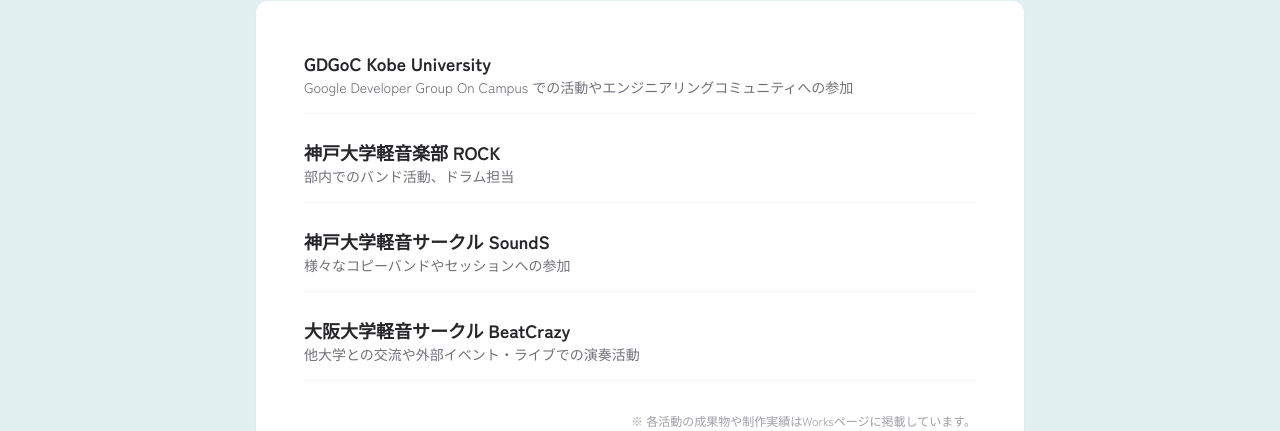
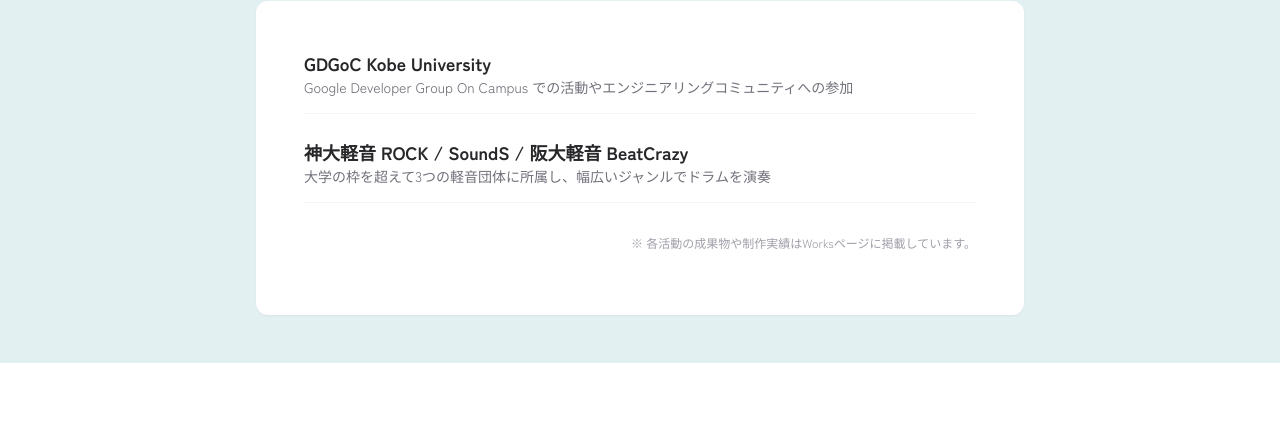
Before and after one commit to Miyanber/Autobiography2, a Next.js app: page /about in a window 1280 px wide. Shown: the part 1440-1871 px from the top of the page. Built offline with nearby package versions, Linux system fonts and the light colour scheme; a web font is replaced by a local one.

Commit message:
軽音団体説明

```diff
--- a/app/about/page.tsx
+++ b/app/about/page.tsx
@@ -114,16 +114,8 @@
               <p className="text-sm text-zinc-500 m-0">Google Developer Group On Campus での活動やエンジニアリングコミュニティへの参加</p>
             </li>
             <li className="border-b border-zinc-100 pb-4">
-              <span className="font-semibold text-zinc-800 block text-lg">神戸大学軽音楽部 ROCK</span>
-              <p className="text-sm text-zinc-500 m-0">部内でのバンド活動、ドラム担当</p>
-            </li>
-            <li className="border-b border-zinc-100 pb-4">
-              <span className="font-semibold text-zinc-800 block text-lg">神戸大学軽音サークル SoundS</span>
-              <p className="text-sm text-zinc-500 m-0">様々なコピーバンドやセッションへの参加</p>
-            </li>
-            <li className="border-b border-zinc-100 pb-4">
-              <span className="font-semibold text-zinc-800 block text-lg">大阪大学軽音サークル BeatCrazy</span>
-              <p className="text-sm text-zinc-500 m-0">他大学との交流や外部イベント・ライブでの演奏活動</p>
+              <span className="font-semibold text-zinc-800 block text-lg">神大軽音 ROCK / SoundS / 阪大軽音 BeatCrazy</span>
+              <p className="text-sm text-zinc-500 m-0">大学の枠を超えて3つの軽音団体に所属し、幅広いジャンルでドラムを演奏</p>
             </li>
           </ul>
           <p className="mt-8 text-xs text-zinc-400 text-right">※ 各活動の成果物や制作実績はWorksページに掲載しています。</p>
```
